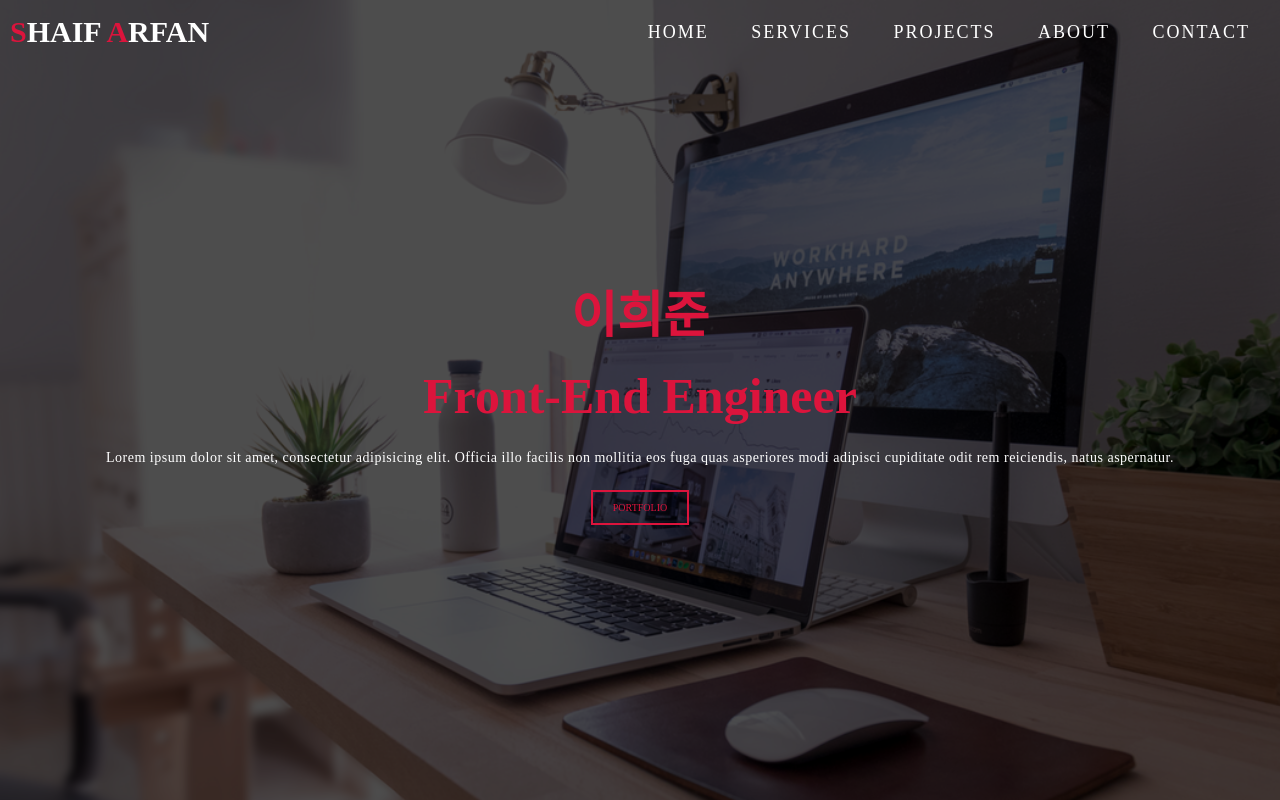
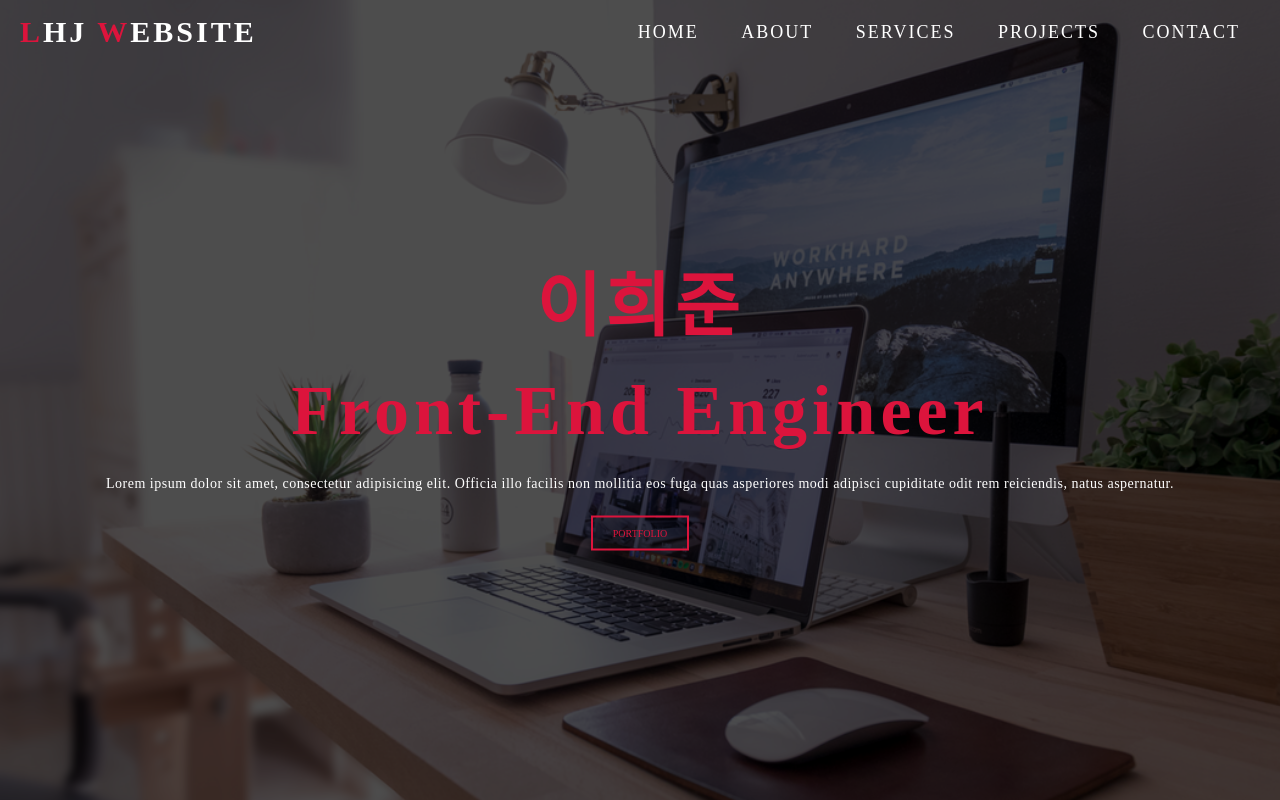
Before and after one commit to LEEHEEJOON/LHJ_portfolio, a plain HTML site: page index.html in a window 1280 px wide. Shown: the top 800 px of the page. Drawn offline with Linux system fonts and the light colour scheme.

Commit message:
Modify home and navbar css

```diff
--- a/index.html
+++ b/index.html
@@ -12,15 +12,15 @@
     <div class="container">
       <div class="nav-bar">
         <div class="brand">
-          <a href="#hero"><h1><span>S</span>haif <span>A</span>rfan</h1></a>
+          <a href="#home"><h1><span>L</span>HJ <span>W</span>ebsite</h1></a>
         </div>
         <div class="nav-list">
           <div class="hamburger"><div class="bar"></div></div>
           <ul>
-            <li><a href="#hero" data-after="Home">Home</a></li>
+            <li><a href="#home" data-after="Home">Home</a></li>
+            <li><a href="#about" data-after="About">About</a></li>
             <li><a href="#services" data-after="Service">Services</a></li>
             <li><a href="#projects" data-after="Projects">Projects</a></li>
-            <li><a href="#about" data-after="About">About</a></li>
             <li><a href="#contact" data-after="Contact">Contact</a></li>
           </ul>
         </div>
--- a/style.css
+++ b/style.css
@@ -13,6 +13,7 @@ html {
 .container {
   width: 100%;
   min-height: 100vh;
+  padding: 10px 40px;
   display: flex;
   align-items: center;
   justify-content: center;
@@ -31,6 +32,7 @@ p {
   font-size: 3rem;
   text-transform: uppercase;
   color: white;
+  letter-spacing: 0.3rem;
 }
 
 .brand h1 span {
@@ -59,7 +61,6 @@ p {
   align-items: center;
   width: 100%;
   height: 100%;
-  padding: 0 10px;
 }
 
 #navbar .nav-list ul {
@@ -120,7 +121,6 @@ p {
   height: 100%;
   border-radius: 50%;
   border: 3px solid white;
-  animation: hamburger_puls 1s ease infinite;
 }
 
 #navbar .hamburger .bar {
@@ -197,6 +197,7 @@ p {
   font-size: 5rem;
   font-weight: 900;
   margin-bottom: 20px;
+  letter-spacing: 0.5rem;
 }
 
 .content p {
@@ -218,7 +219,7 @@ p {
   background: crimson;
 }
 
-/* Media Query For Desktop */
+/* Desktop */
 @media only screen and (min-width: 1024px) {
   /* Navbar Section */
   #navbar .hamburger {
@@ -246,20 +247,36 @@ p {
   }
 }
 
-/* Media Query For Tablet */
+/* Tablet */
 @media only screen and (min-width: 768px) {
-  .cta {
-    font-size: 2.5rem;
-    padding: 20px 60px;
+  /* Common */
+  .container {
+    padding: 0 20px;
   }
 
   h1.section-title {
     font-size: 6rem;
   }
 
-  /* Hero */
-  #hero h1 {
+  /* Home */
+  #home h1 {
     font-size: 7rem;
   }
-  /* End Hero */
 }
+
+/* Mobile */
+@media only screen and (min-width: 480px) {
+  /* Common */
+  .container {
+    padding: 0 20px;
+  }
+
+  h1.section-title {
+    font-size: 6rem;
+  }
+
+  /* Home */
+  #home h1 {
+    font-size: 7rem;
+  }
+}
```
